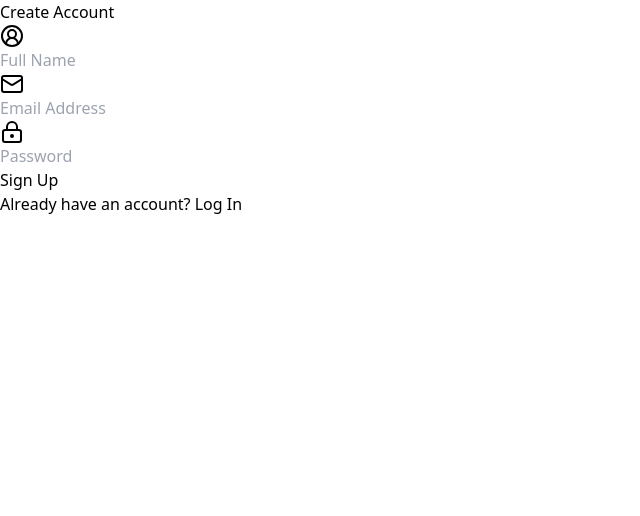
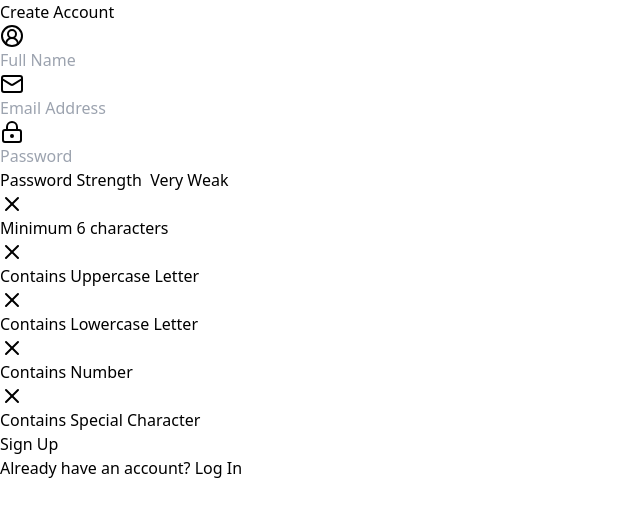
Before and after one commit to soumya3969/auth, a React (Vite) app in the folder frontend/: page /signup in a window 1280 px wide. Shown: the top 516 px of the page, without its empty margins (0-640 px from the left). Built offline with nearby package versions, Linux system fonts and the light colour scheme; the HTML template or start-up script is replaced by a standard one.

Commit message:
sign up page completed added password strength and its criteria

```diff
--- a/frontend/src/Pages/SignUpPage.jsx
+++ b/frontend/src/Pages/SignUpPage.jsx
@@ -3,6 +3,7 @@
 import { CircleUserRound, LockKeyhole, Mail } from "lucide-react";
 import { useState } from "react";
 import { Link } from "react-router-dom";
+import PasswordStrengthMeter from "../components/PasswordStrengthMeter";
 
 const SignUpPage = () => {
   const [name, setName] = useState("");
@@ -49,6 +50,8 @@
 
           {/* ======Password strength indicator===== */}
 
+          <PasswordStrengthMeter password={password} />
+
           <motion.button
             className="mt-5 w-full py-3 bg-gradient-to-r from-green-500 to-emerald-600 text-white font-bold rounded-lg shadow-lg hover:from-green-600 hover:to-emerald-700 focus:outline-none focus:ring-offset-2 focus:ring-offset-gray-900 transition duration-200"
             whileHover={{ scale: 1.02 }}
--- a/frontend/src/components/PasswordStrengthMeter.jsx
+++ b/frontend/src/components/PasswordStrengthMeter.jsx
@@ -0,0 +1,80 @@
+import { Check, X } from "lucide-react";
+
+const PasswordCriteria = ({ password }) => {
+  const criteria = [
+    { label: "Minimum 6 characters", met: password.length >= 6 },
+    { label: "Contains Uppercase Letter", met: /[A-Z]/.test(password) },
+    { label: "Contains Lowercase Letter", met: /[a-z]/.test(password) },
+    { label: "Contains Number", met: /\d/.test(password) },
+    { label: "Contains Special Character", met: /[^A-Za-z0-9]/.test(password) }
+  ];
+
+  return (
+    <div className="mt-2 space-y-1">
+      {criteria.map((item) => (
+        <div key={item.label} className="flex items-center space-x-2 text-sm">
+          {item.met ? (
+            <Check className="size-4 text-green-500 me-2" />
+          ) : (
+            <X className="size-4 text-gray-500 mr-2" />
+          )}
+          <span className={item.met ? "text-green-500" : "text-gray-400"}>
+            {item.label}
+          </span>
+        </div>
+      ))}
+    </div>
+  );
+};
+
+const PasswordStrengthMeter = ({ password }) => {
+  const getStrength = (pass) => {
+    let strength = 0;
+    if (pass.length >= 6) strength++;
+    if (pass.match(/[a-z]/) && pass.match(/[A-Z]/)) strength++;
+    if (pass.match(/\d/)) strength++;
+    if (pass.match(/[^A-Za-z0-9]/)) strength++;
+    return strength;
+  };
+  const strength = getStrength(password);
+
+  const getColor = (strength) => {
+    if (strength === 0) return "bg-red-500";
+    if (strength === 1) return "bg-orange-500";
+    if (strength === 2) return "bg-yellow-500";
+    if (strength === 3) return "bg-yellow-400";
+    return "bg-green-500";
+  };
+
+  const getStrengthText = (strength) => {
+    if (strength === 0) return "Very Weak";
+    if (strength === 1) return "Weak";
+    if (strength === 2) return "Fair";
+    if (strength === 3) return "Good";
+    return "Strong";
+  };
+
+  return (
+    <div className="mt-2">
+      <div className="flex justify-between items-center mb-1">
+        <span className="text-xs text-gray-400">Password Strength &nbsp;</span>
+        <span className="text-xs text-gray-400 font-bold">
+          {getStrengthText(strength)}
+        </span>
+      </div>
+      <div className="flex space-x-1">
+        {[...Array(4)].map((_, index) => (
+          <div
+            key={index}
+            className={`w-1/4 h-1 rounded-full transition-colors duration-300
+                ${index < strength ? getColor(strength) : "bg-gray-600"}
+            `}
+          />
+        ))}
+      </div>
+      <PasswordCriteria password={password} />
+    </div>
+  );
+};
+
+export default PasswordStrengthMeter;
```
